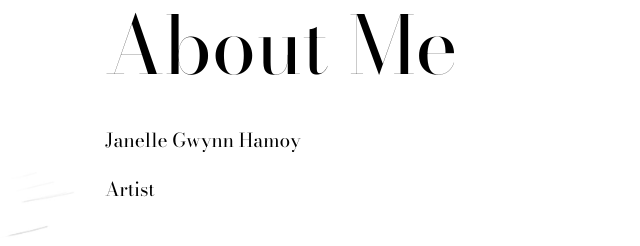
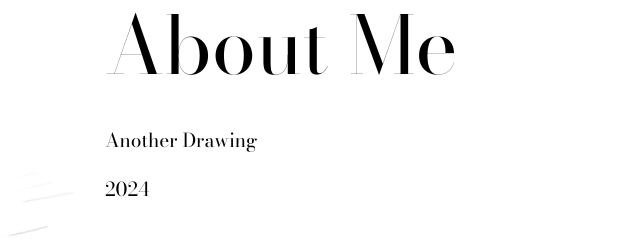
Before and after one commit to jewynny/Art-Portfolio-Website, a plain HTML site: page index.html in a window 1280 px wide. Shown: the part 706-952 px from the top of the page, 565-1205 px from the left. Drawn offline with nearby package versions, Linux system fonts and the light colour scheme.

Commit message:
changing text

```diff
--- a/index.html
+++ b/index.html
@@ -24,8 +24,8 @@
         <img src="images/drawings/aboutMe.png" class="coverimage" alt="About Me Image">
         <div class="about-me-text-container">
             <h1 class="bodoni-moda-title">About Me</h1>
-            <p class="image-text">Janelle Gwynn Hamoy</p>
-            <p class="image-text">Artist</p>
+            <p class="image-text">Another Drawing</p>
+            <p class="image-text">2024</p>
         </div>
     </div>
 </body>
```
